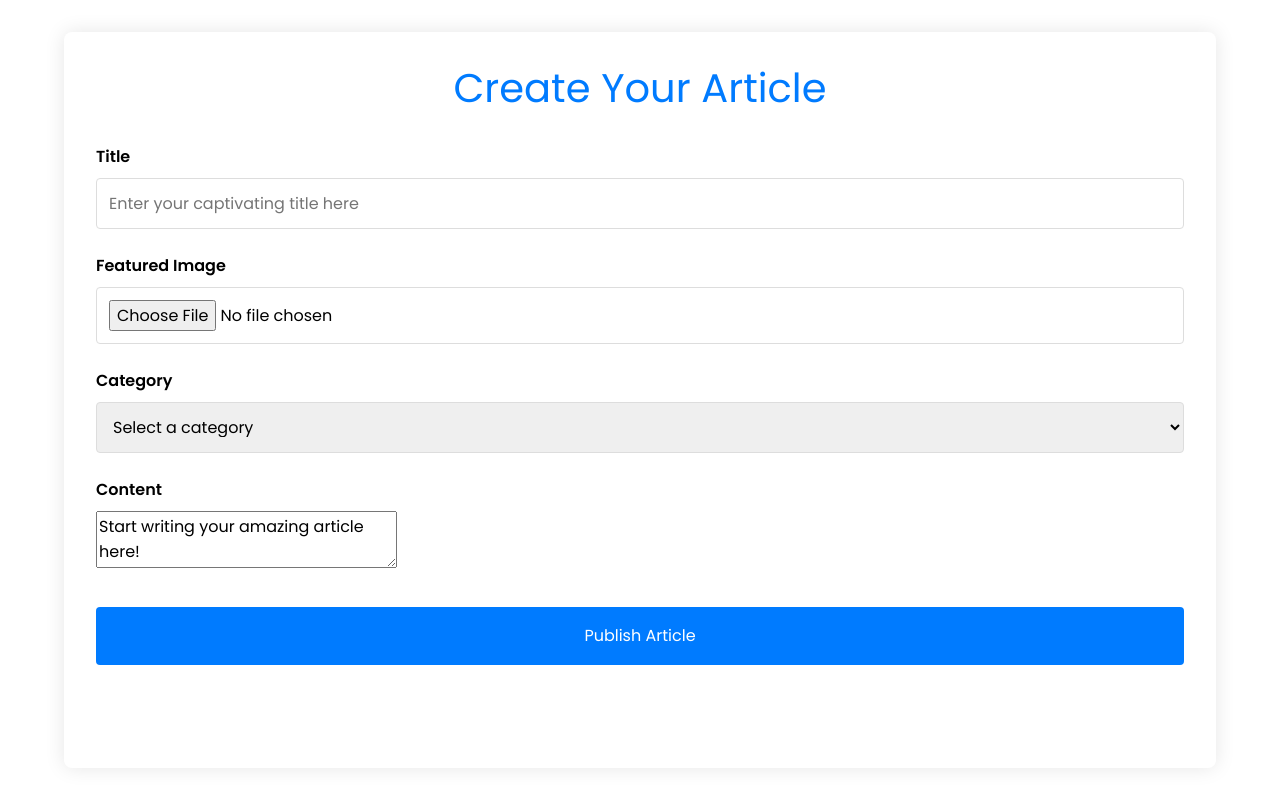
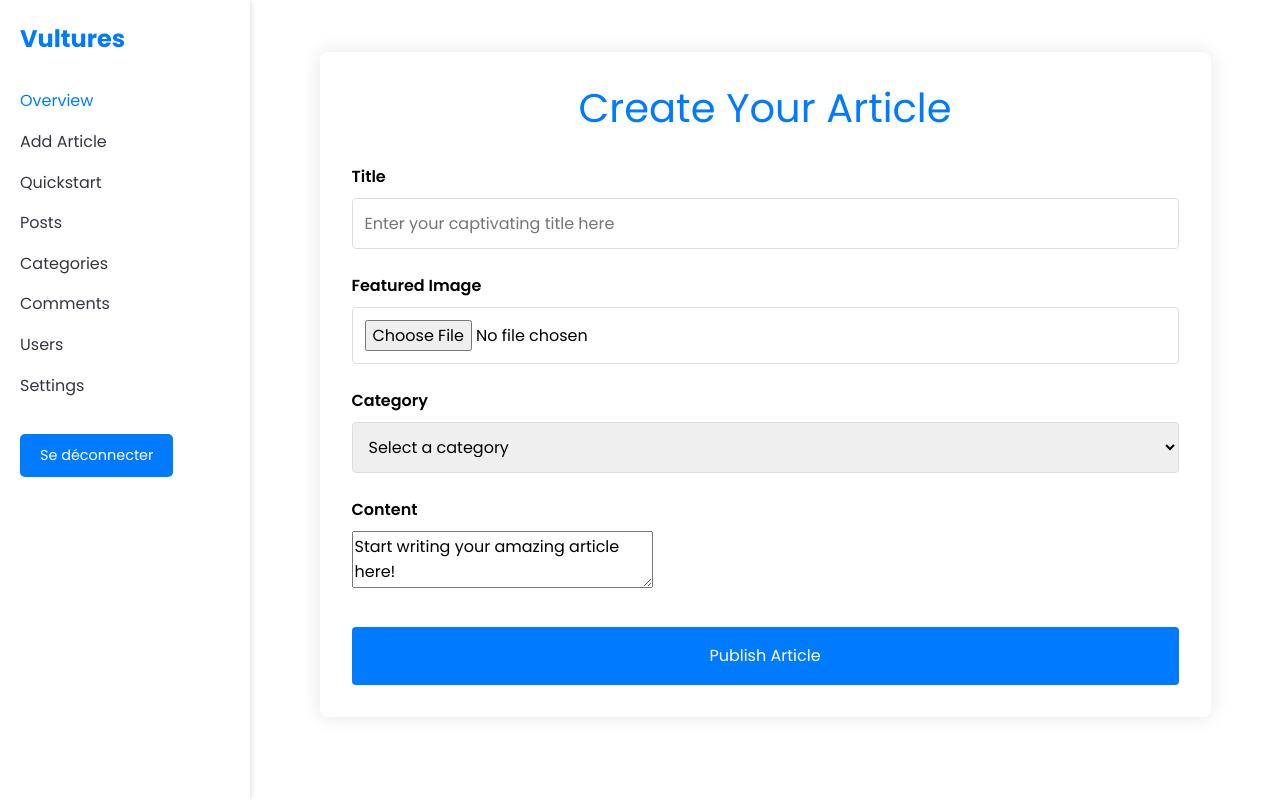
Before and after one commit to vulturescapital/main, a PHP site: page /editor.php in a window 1280 px wide. Run offline with PHP 8.4, Linux system fonts and the light colour scheme; the visitor is signed in with stand-in values (Sample User, id 1); data that the repository does not hold is empty; some libraries are stand-ins or nearby versions.

Commit message:
update editor

```diff
--- a/editor.php
+++ b/editor.php
@@ -29,7 +29,22 @@ try {
 </head>
 <body>
 <?php include 'header_admin.php'; ?>
-
+<div class="container">
+    <div class="sidebar">
+        <a href="index_admin.php" class="logo">Vultures</a>
+        <ul class="nav-links">
+            <li><a href="#" class="active">Overview</a></li>
+            <li><a href="./editor.php" >Add Article</a></li>
+            <li><a href="#">Quickstart</a></li>
+            <li><a href="#">Posts</a></li>
+            <li><a href="#">Categories</a></li>
+            <li><a href="#">Comments</a></li>
+            <li><a href="#">Users</a></li>
+            <li><a href="#">Settings</a></li>
+        </ul>
+        <a href="./logout.php" class="logout-btn">Se déconnecter</a>
+    </div>
+    <div class="main-content">
         <div class="editor-container">
             <h1>Create Your Article</h1>
             <form action="processes/save_article.php" method="post" enctype="multipart/form-data">
@@ -61,6 +76,38 @@ try {
                 <button type="submit" class="button-category-publish">Publish Article</button>
             </form>
         </div>
+    </div>
+</div>
+<script>
+    // Add active class to current nav item
+    const navItems = document.querySelectorAll('.nav-links a');
+    navItems.forEach(item => {
+        item.addEventListener('click', function(e) {
+            // Remove the preventDefault() call
+            navItems.forEach(i => i.classList.remove('active'));
+            this.classList.add('active');
+
+            // Store the active link in localStorage
+            localStorage.setItem('activeLink', this.getAttribute('href'));
+        });
+    });
+
+    // Set active class based on current page URL or stored value
+    function setActiveLink() {
+        const currentPage = window.location.pathname;
+        const storedActiveLink = localStorage.getItem('activeLink');
+
+        navItems.forEach(item => {
+            if (item.getAttribute('href') === currentPage || item.getAttribute('href') === storedActiveLink) {
+                item.classList.add('active');
+            }
+        });
+    }
+
+    // Call setActiveLink when the page loads
+    window.addEventListener('load', setActiveLink);
+</script>
+
 
 <script src="https://cdn.tiny.cloud/1/r0jevhd96d198uc5hif2msl0nr3r3g4k3hd8xbwgnecunv9z/tinymce/7/tinymce.min.js" referrerpolicy="origin"></script>
 <script>
```
Lines whose indentation alone changed are shown as unchanged.
